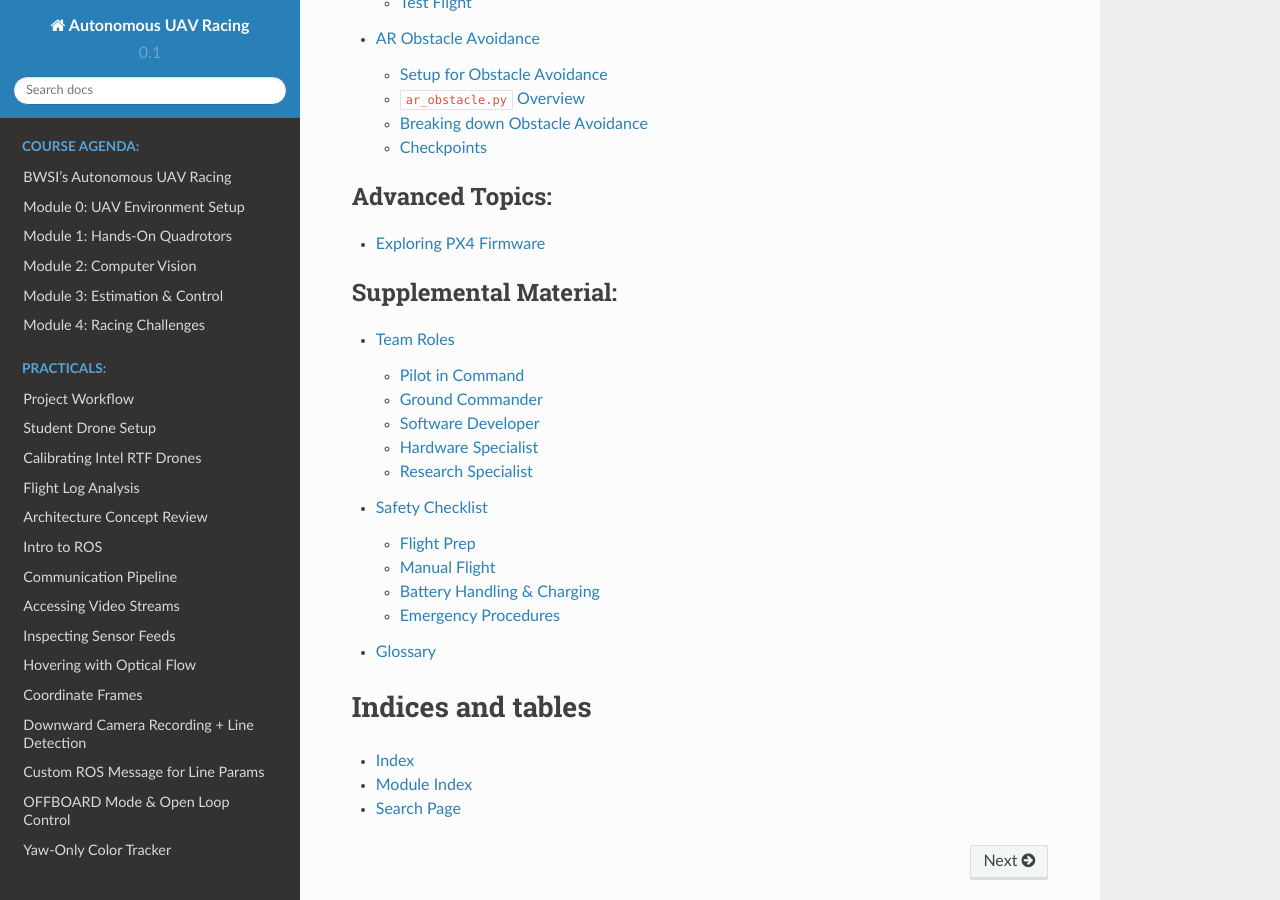
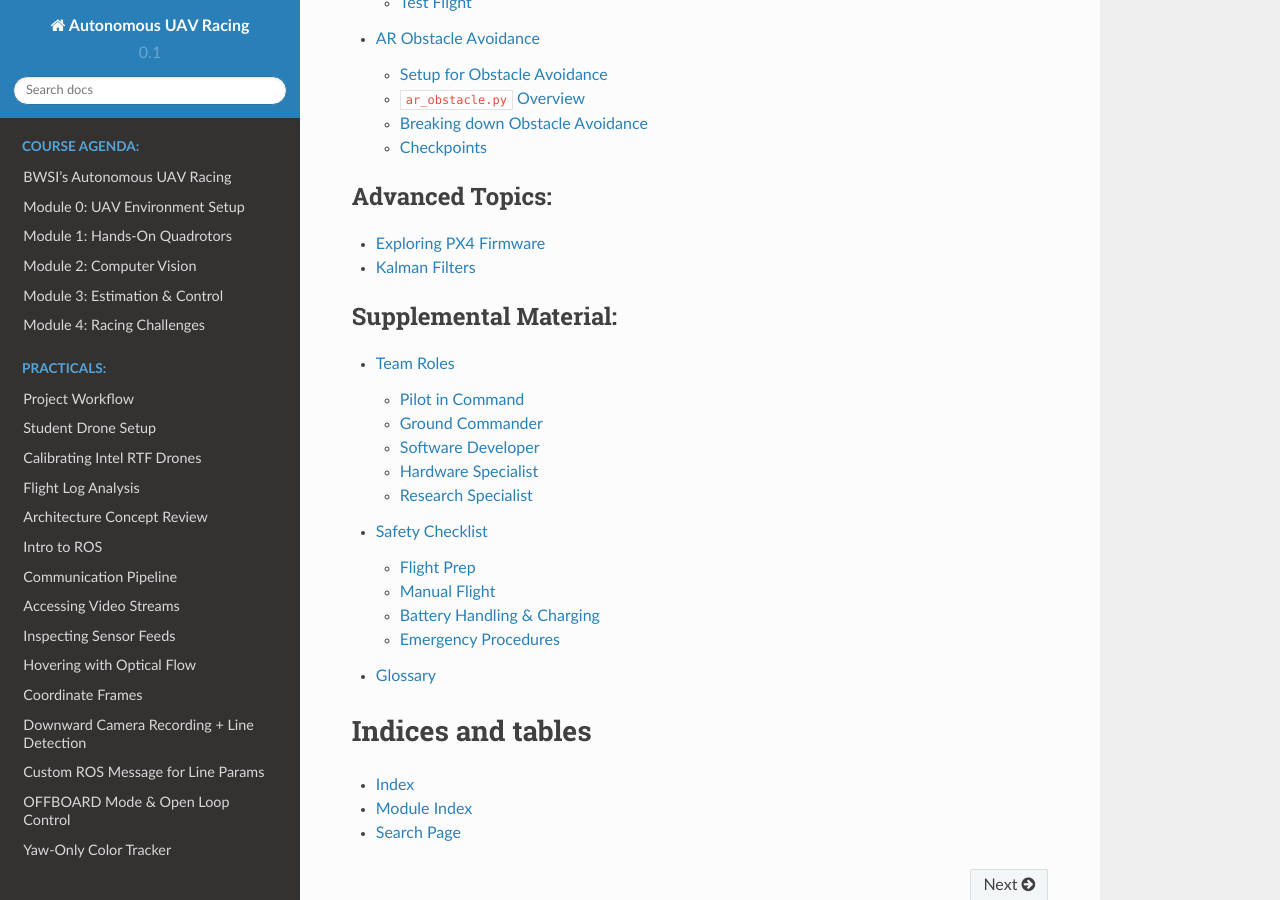
Before and after one commit to BWSI-UAV/website, a Sphinx documentation site: the page built from docs/index.rst, in a window 1280 px wide and 900 px high, scrolled down 3041 px. Built offline with Sphinx 7.4.7 and the Read the Docs theme 2.0.0, drawn with Linux system fonts in a browser that asks for light colours.

Commit message:
adding kalman filter tutorial

```diff
--- a/docs/index.rst
+++ b/docs/index.rst
@@ -43,6 +43,7 @@ Welcome to UAV Racing's documentation!
    :caption: Advanced Topics:
 
    exploring_px4_firmware.ipynb
+   kalman_filters.ipynb
 
 .. toctree::
    :maxdepth: 2
```
Also changed, not shown: docs/initial_setup.ipynb, docs/kalman_filters.ipynb (added), docs/planning_control.ipynb.
